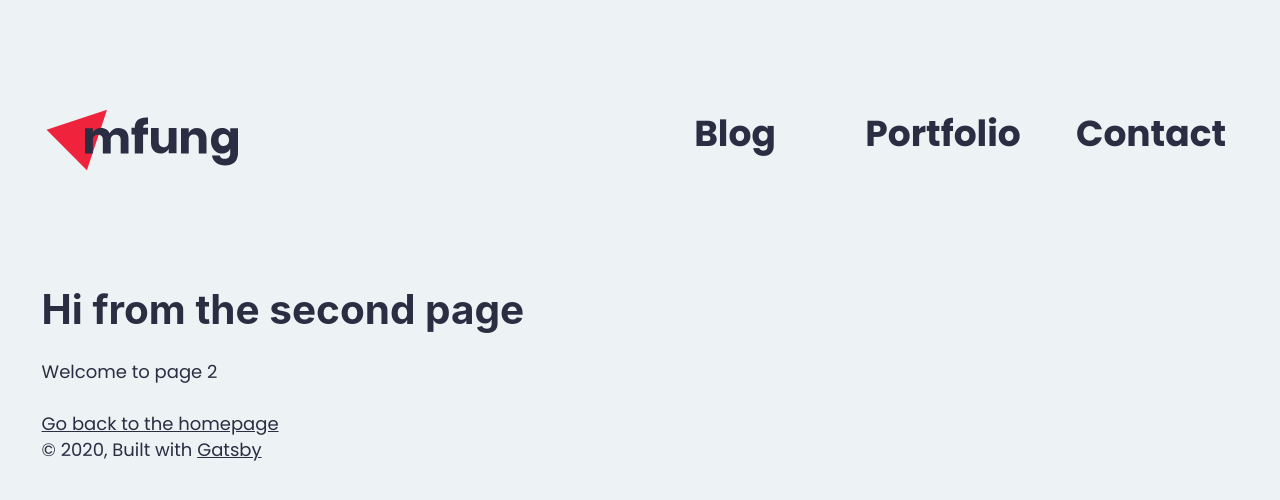
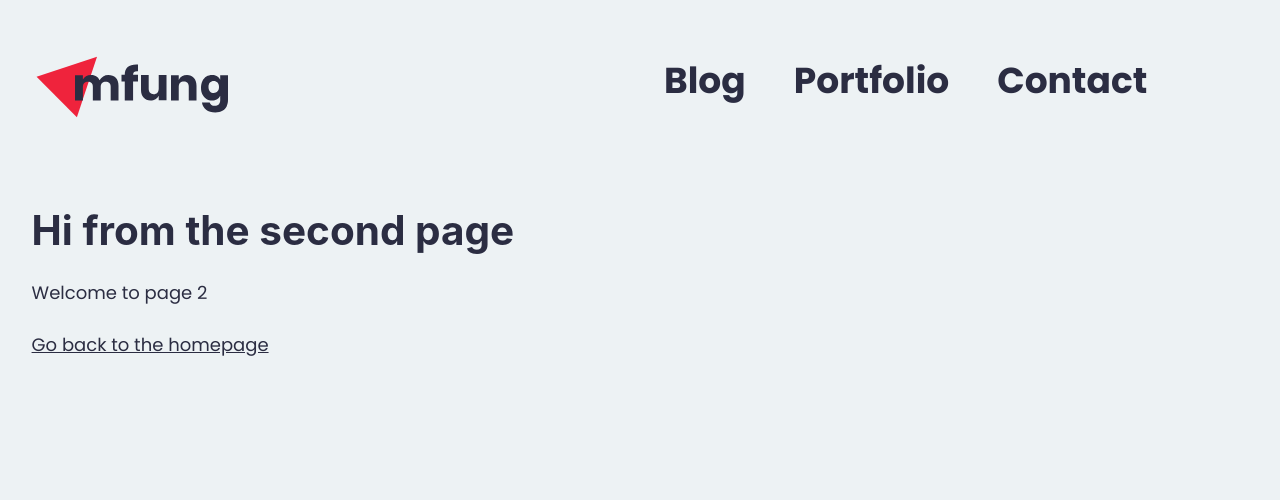
Before and after one commit to mfung1/mfung-gatsby, a Gatsby site: page /page-2 in a window 1280 px wide. Built offline with nearby package versions, Linux system fonts and the light colour scheme; Gatsby itself is replaced by a stand-in of ours.

Commit message:
Misc amends

```diff
--- a/src/components/01-Atoms/Grid/grid.module.scss
+++ b/src/components/01-Atoms/Grid/grid.module.scss
@@ -7,7 +7,6 @@
     grid-template-columns: repeat(2, 1fr);
     grid-gap: 24px;
   }
-
   &-third {
     grid-template-columns: repeat(3, 1fr);
     grid-gap: 24px;
--- a/src/components/01-Atoms/Typography/Headings/heading.module.scss
+++ b/src/components/01-Atoms/Typography/Headings/heading.module.scss
@@ -1,4 +1,4 @@
-@import '../../colours.scss';
+@import '../../vars.scss';
 h1,h2,
 h3,h4 {
   font-family: Poppins, Arial, Helvetica, sans-serif;
--- a/src/components/01-Atoms/colours.scss
+++ /dev/null
@@ -1,8 +0,0 @@
-$iceBlue: #edf2f4;
-$dark: #2b2d42;
-$pinkishRed: #ef233c;
-$cherry: #d80032;
-$blueyGrey: rgba(141, 153, 174, 0.2);
-$black80: rgba(0,0,0, 0.8);
-$black10: rgba(0,0, 0, 0.1);
-$veryLightPink: #d8d8d8;
--- a/src/components/01-Atoms/config.scss
+++ b/src/components/01-Atoms/config.scss
@@ -1,8 +1,8 @@
 // Config
 
 
-// Colors
-@import './colours.scss';
+// Vars
+@import './vars.scss';
 
 // Typography
 @import './fonts.scss';
--- /dev/null
+++ b/src/components/01-Atoms/vars.scss
@@ -0,0 +1,29 @@
+$iceBlue: #edf2f4;
+$dark: #2b2d42;
+$pinkishRed: #ef233c;
+$cherry: #d80032;
+$blueyGrey: rgba(141, 153, 174, 0.2);
+$black80: rgba(0,0,0, 0.8);
+$black10: rgba(0,0, 0, 0.1);
+$veryLightPink: #d8d8d8;
+
+// Breakpoints
+$break-largeDesktop: unit-to-rem(1260px);
+$break-desktop: unit-to-rem(1008px);
+$break-tablet: unit-to-rem(756px);
+$break-mobile: unit-to-rem(504px);
+
+// Media Queries
+@mixin breakpoint($point) {
+  @if $point == 'largeDesktop' {
+    @media (min-width: #{$break-largeDesktop}) { @content ; }
+  } @else if $point == 'desktop' {
+    @media (min-width: #{$break-desktop}) { @content ; }
+  } @else if $point == 'tablet' {
+    @media (min-width: #{$break-tablet})  { @content ; }
+  } @else if $point == 'mobile' {
+    @media (min-width: #{$break-mobile})  { @content ; }
+  } @else {
+    @media (min-width: $point) { @content ; }
+  }
+}
--- a/src/components/02-Molecules/Link/link.module.scss
+++ b/src/components/02-Molecules/Link/link.module.scss
@@ -1,4 +1,4 @@
-@import '../../01-Atoms/colours.scss';
+@import '../../01-Atoms/vars.scss';
 
 .mf-link {
   color: $dark;
--- a/src/components/03-Organisms/Navigation/header.js
+++ b/src/components/03-Organisms/Navigation/header.js
@@ -1,25 +1,15 @@
 import { Link } from "gatsby"
-import PropTypes from "prop-types"
 import React from "react"
-
+import styles from './header.module.scss';
 import Grid from '../../01-Atoms/Grid';
 import Logo from '../../01-Atoms/Logo';
 import MFLink from '../../02-Molecules/Link';
 
-const Header = ({ siteTitle }) => (
-  <header
-    style={{
-      marginBottom: `110px`,
-    }}
+const Navigation = ({ siteTitle }) => (
+  <nav
+    className={styles['mf-Nav']}
   >
-    <div
-      style={{
-        margin: `0 auto`,
-        maxWidth: 1236,
-        padding: `89px 24px 0`,
-      }}
-    >
-      <Grid split="half">
+    <div className={styles['mf-Nav_cnt']}>
       <Link
         to="/"
         style={{
@@ -29,7 +19,7 @@ const Header = ({ siteTitle }) => (
         >
         <Logo/>
       </Link>
-        <Grid split="third" gap="42">
+      <div className={styles['mf-Nav_lnkCnt']}>
         <MFLink
           path="/blog"
           level="t1"
@@ -45,18 +35,9 @@ const Header = ({ siteTitle }) => (
           level="t1"
           text="Contact"
         />
-        </Grid>
-      </Grid>
       </div>
-  </header>
+    </div>
+  </nav>
 )
 
-Header.propTypes = {
-  siteTitle: PropTypes.string,
-}
-
-Header.defaultProps = {
-  siteTitle: ``,
-}
-
-export default Header
+export default Navigation
--- /dev/null
+++ b/src/components/03-Organisms/Navigation/header.module.scss
@@ -0,0 +1,37 @@
+@import '../../01-Atoms/vars.scss';
+
+.mf-Nav {
+  display: block; // Necessary for IE11
+  max-width: 100%;
+  margin: 0 auto 48px;
+  padding: 36px 24px;
+
+  &_cnt {
+    display: grid;
+    grid-template-columns: 1fr;
+    grid-template-rows: 1fr;
+    grid-gap: 48px;
+    align-items: center;
+    justify-items: center;
+  }
+
+  &_lnkCnt {
+    display: none;
+  }
+
+  @media (min-width: 756px) {
+    max-width: 1256px;
+
+    &_cnt {
+      grid-template-columns: repeat(2, 1fr);
+      grid-template-rows: 1fr;
+      justify-items: self-start;
+
+    }
+    &_lnkCnt {
+      display: grid;
+      grid-template-columns: repeat(3, min-content);
+      grid-gap: 48px;
+    }
+  }
+}
--- a/src/components/layout.js
+++ b/src/components/layout.js
@@ -30,17 +30,12 @@ const Layout = ({ children }) => {
       <div
         style={{
           margin: `0 auto`,
-          maxWidth: 1236,
+          maxWidth: 1256,
           padding: `0px 1.0875rem 1.45rem`,
           paddingTop: 0,
         }}
       >
         <main>{children}</main>
-        <footer>
-          © {new Date().getFullYear()}, Built with
-          {` `}
-          <a href="https://www.gatsbyjs.org">Gatsby</a>
-        </footer>
       </div>
     </>
   )
--- a/src/pages/index.js
+++ b/src/pages/index.js
@@ -2,8 +2,7 @@ import React from "react"
 import { Link } from "gatsby"
 
 import Layout from "../components/layout"
-import Heading from '../components/01-Atoms/Typography/Headings';
-import Paragraph from "../components/01-Atoms/Typography/Paragraphs/index";
+import Hero from '../components/03-Organisms/Hero/hero';
 import SEO from "../components/seo"
 
 const IndexPage = () => (
```
Also changed, not shown: src/components/03-Organisms/Hero/hero.js (added, +19 -0 lines), src/components/03-Organisms/Hero/hero.module.scss (added, +13 -0 lines). Lines whose indentation alone changed are shown as unchanged.
